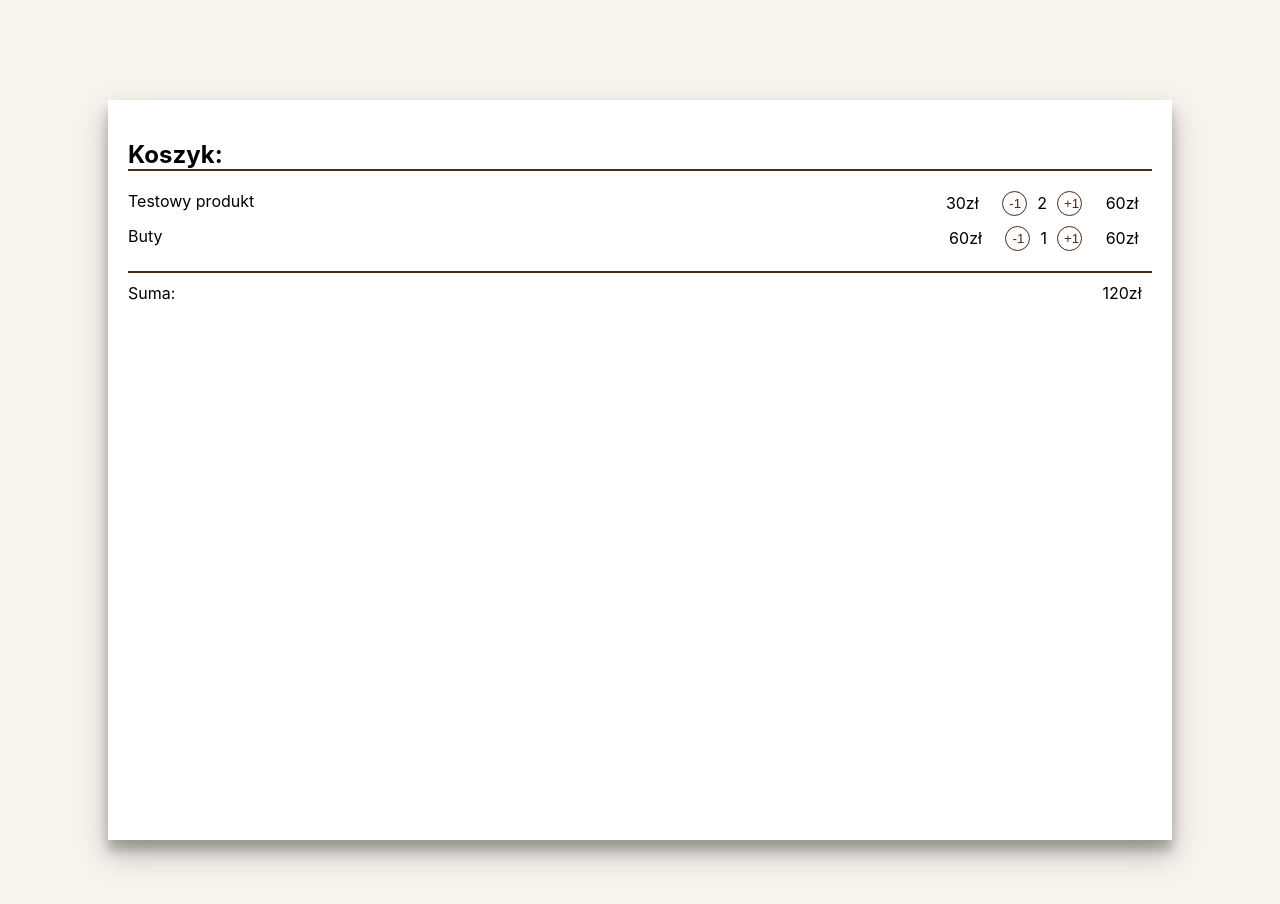
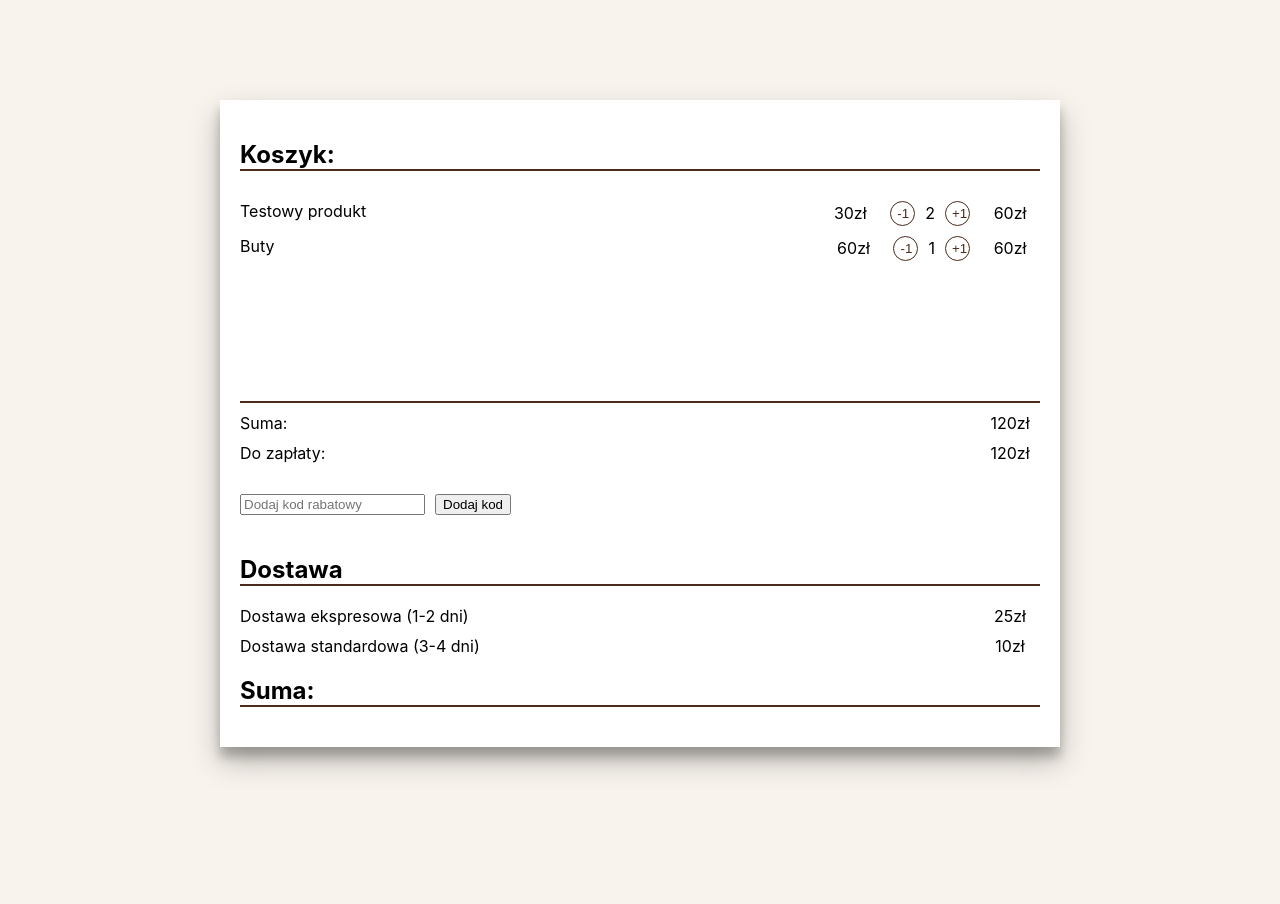
Before and after one commit to kernelgonnapanic/xstate-checkout, a React (Create React App) app: page /cart in a window 1280 px wide. Shown: the top 904 px of the page. After the commit the page ends 847 px from the top, so only its background shows below. Built offline with nearby package versions, Linux system fonts and the light colour scheme.

Commit message:
Add discount and delivery

```diff
--- a/src/App.tsx
+++ b/src/App.tsx
@@ -1,16 +1,27 @@
+import { useMachine } from "@xstate/react";
+import { createContext } from "react";
 import {
   BrowserRouter as Router,
   Switch,
   Route,
 } from "react-router-dom";
+import { Interpreter } from "xstate";
 import Address from "./pages/Address";
 import Cart from "./pages/Cart";
-import Delivery from "./pages/Delivery";
 import Payment from "./pages/Payment";
 import Summary from "./pages/Summary";
+import checkoutMachine, { CheckoutState, CheckoutEvents } from "./state";
+
+export const MachineContext = createContext<Interpreter<CheckoutState, any, CheckoutEvents, {
+  value: any;
+  context: CheckoutState;
+}>>(null!);
 
 function App() {
+  const [state, send, service] = useMachine(checkoutMachine);
+
   return (
+    <MachineContext.Provider value={service}>
       <Router>
         <Switch>
           <Route path="/cart">
@@ -18,9 +29,6 @@ function App() {
           </Route>
           <Route path="/address">
             <Address />
-      </Route>
-      <Route path="/delivery">
-        <Delivery />
           </Route>
           <Route path="/payment">
             <Payment />
@@ -30,6 +38,8 @@ function App() {
           </Route>
         </Switch>
       </Router>
+    </MachineContext.Provider>
+
   );
 }
 
--- a/src/organisms/CartList.tsx
+++ b/src/organisms/CartList.tsx
@@ -1,13 +1,18 @@
-import { useMachine, useSelector } from "@xstate/react"
+import { useSelector, useService } from "@xstate/react"
+import { useContext } from "react";
 import styled from 'styled-components';
 import { Cell, Name, Row } from "../atoms/Row";
 import ListElement from "../molecules/ListElement";
 import checkoutMachine, { Product } from "../state"
 import { displayPrice } from "../utils/money";
 
+import {MachineContext} from '../App';
+
 const List = styled.section`
   padding-bottom: 10px;
   border-bottom: 2px solid rgb(74, 42, 28);
+  height: 200px;
+  overflow: scroll;
 `;
 
 const Info = styled.section`
@@ -17,11 +22,20 @@ const Info = styled.section`
 `
 
 const getSum = (state: typeof checkoutMachine) =>
-  state.context.cart.reduce((sum, elem) => sum + elem.price * elem.quantity, 0)
+  state.context.cart.reduce((sum, elem) => sum + elem.price * elem.quantity, 0);
+
+const getDiscounts = (state: typeof checkoutMachine) => {
+  const discount = state.context.appliedDiscount?.percentage ?? 0;
+  const sum = state.context.cart.reduce((sum, elem) => sum + elem.price * elem.quantity, 0);
+  return sum * discount / 100;
+}
 
 const CartList = () => {
-  const [current, send, service] = useMachine(checkoutMachine);
-  const sum = useSelector(service, getSum);
+  const machine = useContext(MachineContext);
+  const [current, send] = useService(machine);
+  const sum = useSelector(machine, getSum);
+  const discountValue = useSelector(machine, getDiscounts);
+  const discount = useSelector(machine, state => state.context.appliedDiscount)
   const cart = current.context.cart;
 
   if (cart.length === 0) {
@@ -43,6 +57,18 @@ const CartList = () => {
         <Name>Suma:</Name>
         <Cell>{displayPrice(sum)}</Cell>
       </Row>
+        {
+          discount ? (
+            <Row>
+              <Name>Rabat: {discount?.code} (-{discount?.percentage}%)</Name>
+              <Cell>-{displayPrice(discountValue)}</Cell>
+            </Row>
+          ) : null
+        }
+      <Row>
+        <Name>Do zapłaty:</Name>
+        <Cell>{displayPrice(sum - discountValue)}</Cell>
+      </Row>
     </>
   )
 };
--- /dev/null
+++ b/src/organisms/Delivery.tsx
@@ -0,0 +1,27 @@
+import styled from 'styled-components';
+import ListHeader from "../atoms/ListHeader";
+import { Cell, Name, Row } from '../atoms/Row';
+import { shippmentMethods } from '../state';
+import { displayPrice } from '../utils/money';
+
+const DeliveryContainer = styled.section`
+  margin-top: 40px;
+`;
+
+const Delivery = () => {
+  return (
+    <DeliveryContainer>
+      <ListHeader>Dostawa</ListHeader>
+      {
+        shippmentMethods.map(method => (
+        <Row>
+          <Name>{method.name}</Name>
+          <Cell>{displayPrice(method.price)}</Cell>
+        </Row>
+        ))
+      }
+    </DeliveryContainer>
+  );
+}
+
+export default Delivery;
--- /dev/null
+++ b/src/organisms/Discount.tsx
@@ -0,0 +1,56 @@
+import { useService } from "@xstate/react";
+import React, { ChangeEvent, useContext, useState } from "react";
+import styled from "styled-components";
+import { MachineContext } from "../App";
+import {availableDiscounts} from '../state';
+
+const DiscountSection = styled.div`
+  margin-top: 30px;
+`;
+
+const Input = styled.input`
+  margin-right: 10px;
+`;
+
+const Button = styled.button`
+
+`;
+
+const ErrorMessage = styled.div`
+  color: #B22222;
+  padding: 5px 10px;
+  border: 1px solid #B22222;
+  margin: 10px 0;
+  border-radius: 3px;
+  background-color: #fce8e8;
+`
+
+const Discount = () => {
+  const machine = useContext(MachineContext);
+  const [current, send] = useService(machine);
+  const [error, setError] = useState<string|null>(null);
+
+  const [code, setCode] = useState('');
+
+  const handleAddDiscount = () => {
+    if (code !== '' && !availableDiscounts.map(discount => discount.code).includes(code)) {
+      setError('Kod rabatowy jest nieprawidłowy');
+    }
+    send('ADD_DISCOUNT', {code})
+  }
+
+  const handleInputChange = (event: ChangeEvent<HTMLInputElement>) => {
+    setError(null);
+    setCode(event.target.value);
+  }
+
+  return (
+    <DiscountSection>
+      <Input placeholder="Dodaj kod rabatowy" value={code} onChange={handleInputChange} />
+      <Button onClick={handleAddDiscount}>Dodaj kod</Button>
+      {error ? <ErrorMessage>{error}</ErrorMessage> : null}
+    </DiscountSection>
+  )
+};
+
+export default Discount;
--- /dev/null
+++ b/src/organisms/Sum.tsx
@@ -0,0 +1,9 @@
+import ListHeader from "../atoms/ListHeader";
+
+const Sum = () => {
+  return (
+    <ListHeader>Suma:</ListHeader>
+  )
+}
+
+export default Sum;
--- a/src/pages/Cart.tsx
+++ b/src/pages/Cart.tsx
@@ -1,11 +1,17 @@
 import ListHeader from "../atoms/ListHeader";
 import CartList from "../organisms/CartList";
+import Delivery from "../organisms/Delivery";
+import Discount from "../organisms/Discount";
+import Sum from "../organisms/Sum";
 import Container from "../templates/Container";
 
 const Cart = () => (
   <Container>
     <ListHeader>Koszyk:</ListHeader>
     <CartList />
+    <Discount />
+    <Delivery />
+    <Sum />
   </Container>
 )
 
--- a/src/pages/Delivery.tsx
+++ /dev/null
@@ -1,8 +0,0 @@
-import Container from "../templates/Container";
-
-
-const Delivery = () => (
-  <Container>Delivery</Container>
-)
-
-export default Delivery;
--- a/src/state/index.ts
+++ b/src/state/index.ts
@@ -2,8 +2,8 @@ import {assign, createMachine} from "xstate";
 
 export interface Product {
   id: string;
-  name: string; // TODO: max 20 znaków
-  price: number; // TODO: + waluta? + czy da się wymusić typem brak ujemnych + z centami
+  name: string;
+  price: number;
   withShipping: boolean;
   quantity: number;
 }
@@ -17,28 +17,53 @@ interface Address {
 }
 
 interface ShippmentMethod {
-  type: string; // czy mocniej?
-  enabledFor: Countries[]
+  type: string;
+  price: number;
+  name: string;
+  freeFrom: number | null;
 }
 
-const shippmentMethods : ShippmentMethod[] = [{
+export const shippmentMethods : ShippmentMethod[] = [{
   type: 'expressDelivery',
-  enabledFor: ['PL']
+  name: 'Dostawa ekspresowa (1-2 dni)',
+  price: 2500,
+  freeFrom: null,
 }, {
   type: 'standardDelivery',
-  enabledFor: ['PL', 'US']
+  name: 'Dostawa standardowa (3-4 dni)',
+  price: 1000,
+  freeFrom: 20000,
 }];
 
+export const availableDiscounts: Discount[] = [{
+  code: 'Maj20',
+  percentage: 20,
+}, {
+  code: 'WielkaPromocja',
+  percentage: 40,
+}]
+
 type PaymentMethod = 'creditCard' | 'GooglePay' | 'test';
+
+interface Discount {
+  code: string;
+  percentage: number;
+}
 
 export interface CheckoutState {
   cart: Product[];
   address: Address | null;
   shippmentMethod: ShippmentMethod | null;
   paymentMethod: PaymentMethod | null;
+  appliedDiscount: Discount | null;
 }
 
-const checkoutMachine = createMachine<CheckoutState>({
+export type CheckoutEvents =
+  | {type: 'ADD_PRODUCT'; productId: string}
+  | {type: 'REMOVE_PRODUCT'; productId: string}
+  | {type: 'ADD_DISCOUNT'; code: string}
+
+const checkoutMachine = createMachine<CheckoutState, CheckoutEvents>({
   id: "checkout",
   initial: "cart",
   context: {
@@ -58,6 +83,7 @@ const checkoutMachine = createMachine<CheckoutState>({
     address: null,
     shippmentMethod: null,
     paymentMethod: null,
+    appliedDiscount: null
   },
   states: {
     cart: {
@@ -65,7 +91,6 @@ const checkoutMachine = createMachine<CheckoutState>({
         ADD_PRODUCT: {
           actions: assign({
             cart: (context, event) => {
-
               return context.cart.map(product => {
                 if (product.id === event.productId) {
                   return {...product, quantity: product.quantity + 1}
@@ -85,14 +110,17 @@ const checkoutMachine = createMachine<CheckoutState>({
               .filter(product => product.quantity !== 0);
             }
           }),
+        },
+        ADD_DISCOUNT: {
+          actions: assign({
+            appliedDiscount: (context, event) => {
+              console.log('Add', event, availableDiscounts.find(discount => discount.code === event.code) ?? null)
+              return availableDiscounts.find(discount => discount.code === event.code) ?? null
+            }
+          })
         }
       }
     },
-    adressed: {},
-    shippingSelected: {},
-    shippingSkipped: {},
-    paymentSelected: {},
-    paymentSkipped: {},
     completed: {}
   }
 });
--- a/src/templates/Container.tsx
+++ b/src/templates/Container.tsx
@@ -2,11 +2,10 @@ import React from 'react';
 import styled from 'styled-components';
 
 const MainContainer = styled.main`
-  max-width: 1024px;
+  max-width: 800px;
   margin: 100px auto;
   background-color: white;
   box-shadow: 0 14px 28px rgba(0,0,0,0.25), 0 10px 10px rgba(0,0,0,0.22);
-  min-height: 700px;
   padding: 20px;
 `;
 
```
Lines whose indentation alone changed are shown as unchanged.
